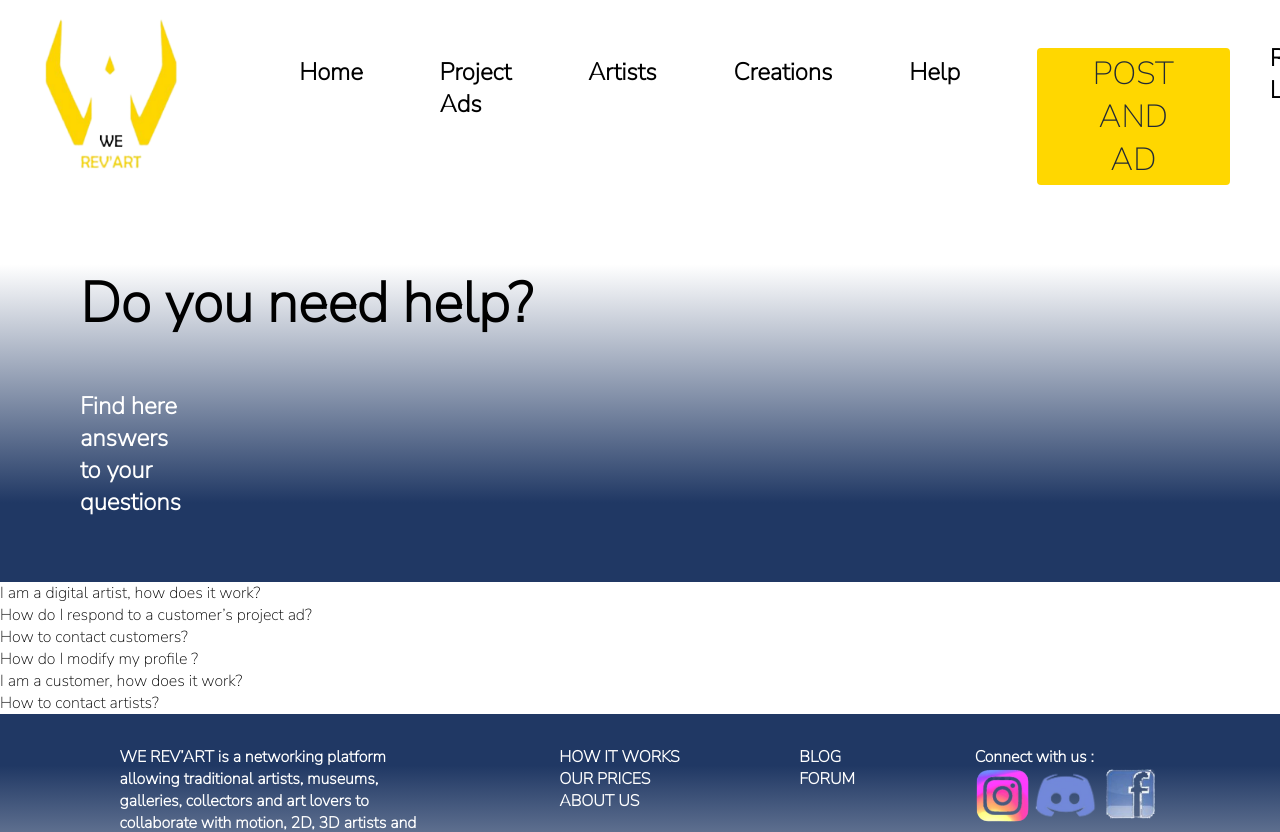
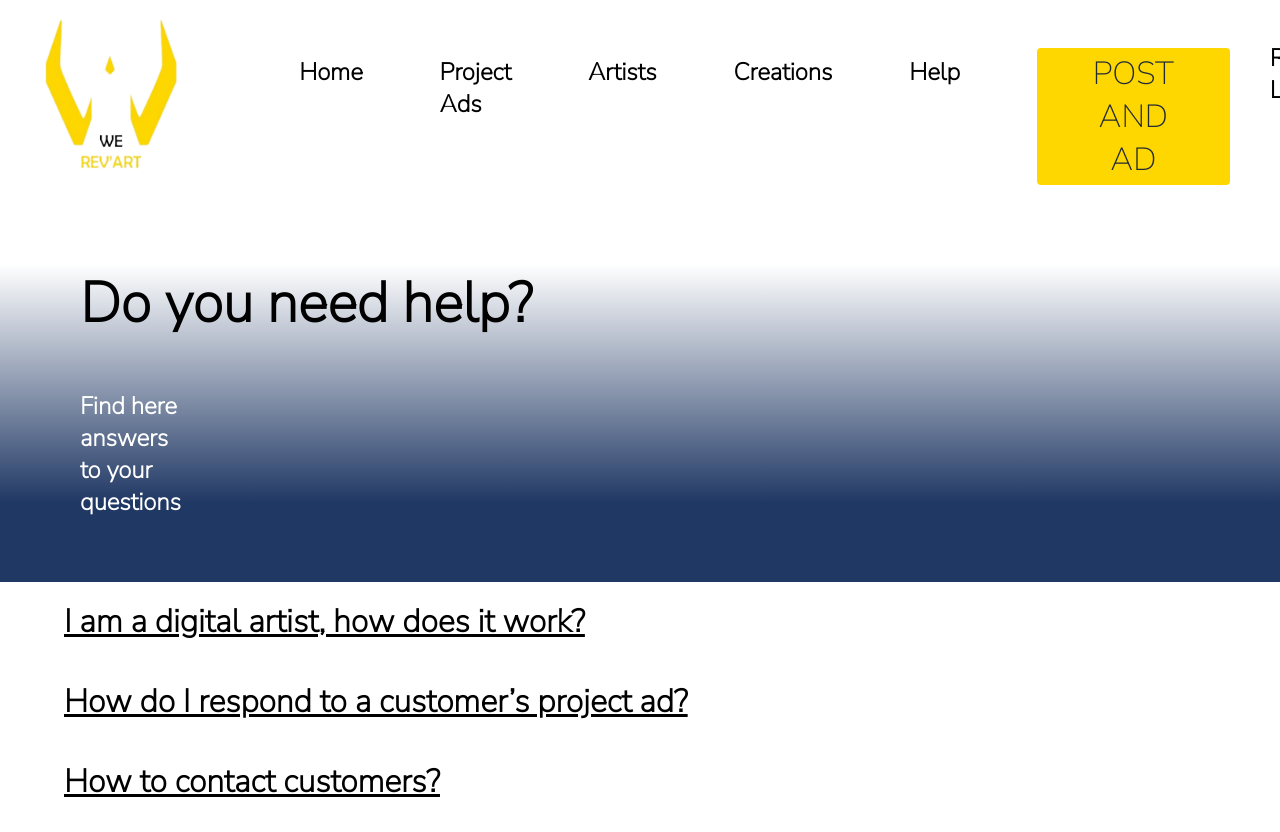
Before and after one commit to WildCodeSchool/2022-03-JS-Remote-404-we_rev_art, a React (Vite) app in the folder frontend/: page /Help in a window 1280 px wide. Shown: the top 832 px of the page. Built offline with nearby package versions, Linux system fonts and the light colour scheme.

Commit message:
finalization of helpInfo component

```diff
--- a/frontend/src/components/ArtistFilter.jsx
+++ b/frontend/src/components/ArtistFilter.jsx
@@ -6,11 +6,6 @@ import ProjectFilterOption from "./ProjectFilterOption";
 function ArtistFilter() {
   return (
     <div className="projectad_container">
-      <h2> Artists</h2>
-      <h3>
-        Find here talented and creative digital artists, graphic designers and
-        studios to animate your physical artwork(s) in motion, 2D, 3D, VR, AR
-      </h3>
       <div className="buttonlist_map">
         {ArtistFilterData.map((data) => (
           <ProjectFilterOption list={data} />
--- a/frontend/src/components/CreationFilter.jsx
+++ b/frontend/src/components/CreationFilter.jsx
@@ -6,12 +6,6 @@ import ProjectFilterOption from "./ProjectFilterOption";
 function CreationFilter() {
   return (
     <div className="projectad_container">
-      <h2> Creations</h2>
-      <h3>
-        Find here the creations made on WE REV’ART from digital artists, graphic
-        designers and studios who have animated physical artworks in motion, 2D,
-        3D, VR, AR
-      </h3>
       <div className="buttonlist_map">
         {CreationFilterData.map((data) => (
           <ProjectFilterOption list={data} />
--- a/frontend/src/components/HelpInfo.jsx
+++ b/frontend/src/components/HelpInfo.jsx
@@ -1,11 +1,12 @@
 import React from "react";
+import "../style/HelpInfo.css";
 import helpInfoData from "../data/helpInfoData";
 
 function HelpInfo() {
   return (
     <div className="helpinfo-container">
       {helpInfoData.map((data) => (
-        <li className="helpinfo-container"> {data.question} </li>
+        <li className="helpinfo-li"> {data.question} </li>
       ))}
     </div>
   );
--- a/frontend/src/components/ProjectAdsFilter.jsx
+++ b/frontend/src/components/ProjectAdsFilter.jsx
@@ -6,12 +6,6 @@ import ProjectFilterOption from "./ProjectFilterOption";
 function ProjectAdsFilter() {
   return (
     <div className="projectad_container">
-      <h2> Project Ads</h2>
-      <h3>
-        Find here all the project advertisements published by traditional
-        artists, illustrators, museums, galleries, collectors and art lovers who
-        are looking for digital artist(s) to animate physical artwork(s)
-      </h3>
       <div className="buttonlist_map">
         {ProjectAdsFilterData.map((data) => (
           <ProjectFilterOption list={data} />
--- a/frontend/src/data/helpInfoData.js
+++ b/frontend/src/data/helpInfoData.js
@@ -2,32 +2,32 @@ const helpInfoData = [
   {
     id: 1,
     question: " I am a digital artist, how does it work?",
-    link: "",
+    url: "",
   },
   {
     id: 2,
     question: " How do I respond to a customer’s project ad?",
-    link: "",
+    url: "",
   },
   {
     id: 3,
     question: "  How to contact customers?",
-    link: "",
+    url: "",
   },
   {
     id: 4,
     question: "  How do I modify my profile ?",
-    link: "",
+    url: "",
   },
   {
     id: 5,
     question: "  I am a customer, how does it work?",
-    link: "",
+    url: "",
   },
   {
     id: 6,
     question: "  How to contact artists?",
-    link: "",
+    url: "",
   },
 ];
 
--- a/frontend/src/style/HelpInfo.css
+++ b/frontend/src/style/HelpInfo.css
@@ -1,6 +1,8 @@
-.helpinfo-container {
+.helpinfo-container li {
   color: black;
-  list-style: circle;
-  size: 2rem;
-  background-color: blue;
+  font-weight: bold;
+  font-size: 2rem;
+  line-height: 5rem;
+  text-decoration: underline;
+  margin-left: 4rem;
 }
--- a/frontend/src/style/ProjectAdsFilter.css
+++ b/frontend/src/style/ProjectAdsFilter.css
@@ -1,7 +1,6 @@
 .projectad_container {
   display: flex;
   flex-direction: column;
-  background: linear-gradient(white 10%, #203864 100%);
   margin-bottom: 6rem;
 }
 .projectad_container h3 {
@@ -17,6 +16,7 @@
   flex-direction: column;
 }
 .buttonlist_map {
+  margin-top: 3rem;
   display: flex;
   justify-content: center;
   align-items: center;
@@ -43,6 +43,6 @@
   width: 250px;
   font-size: 1rem;
   line-height: 2rem;
-  color: grey;
+  color: black;
   font-style: bold;
 }
```
